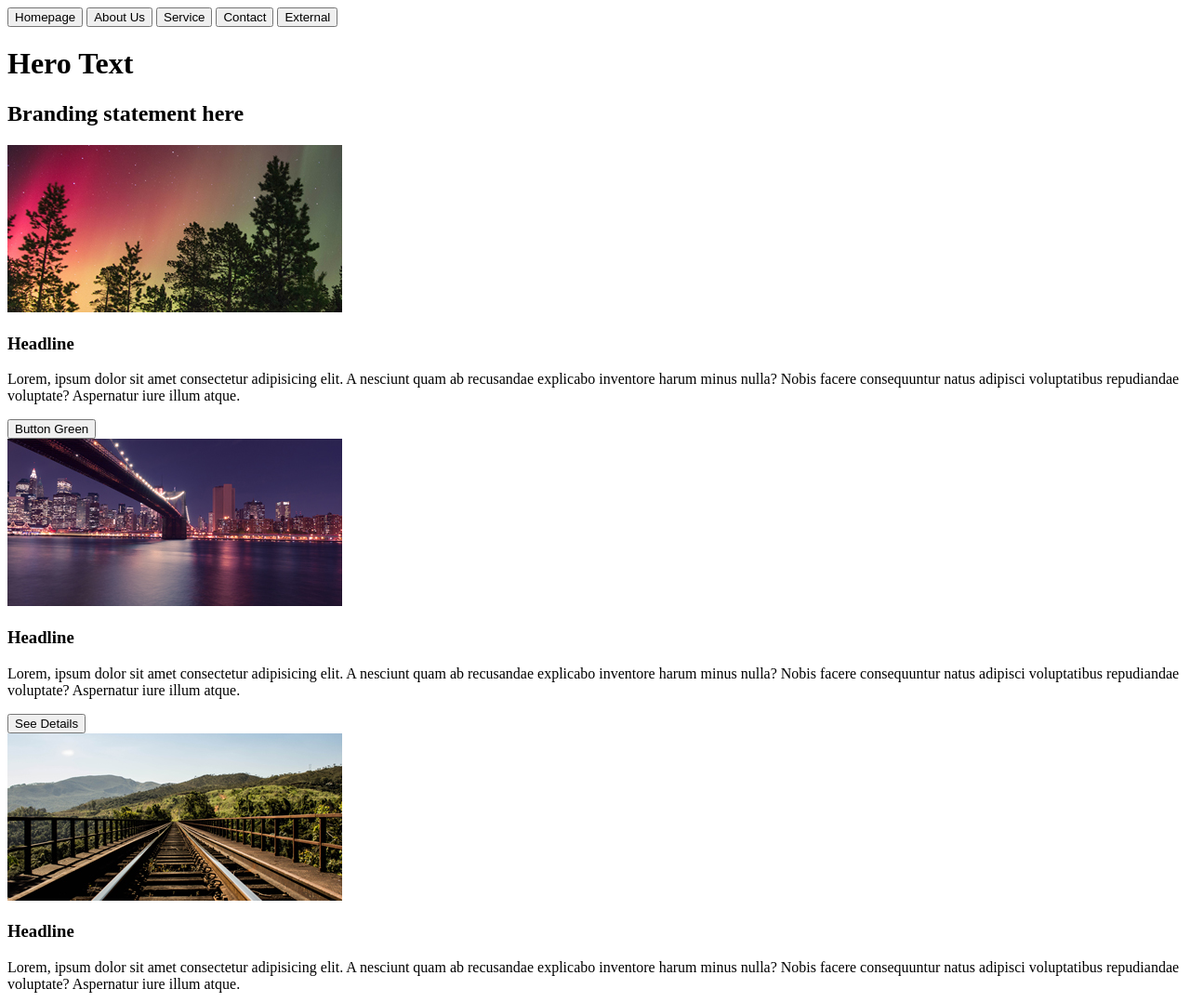
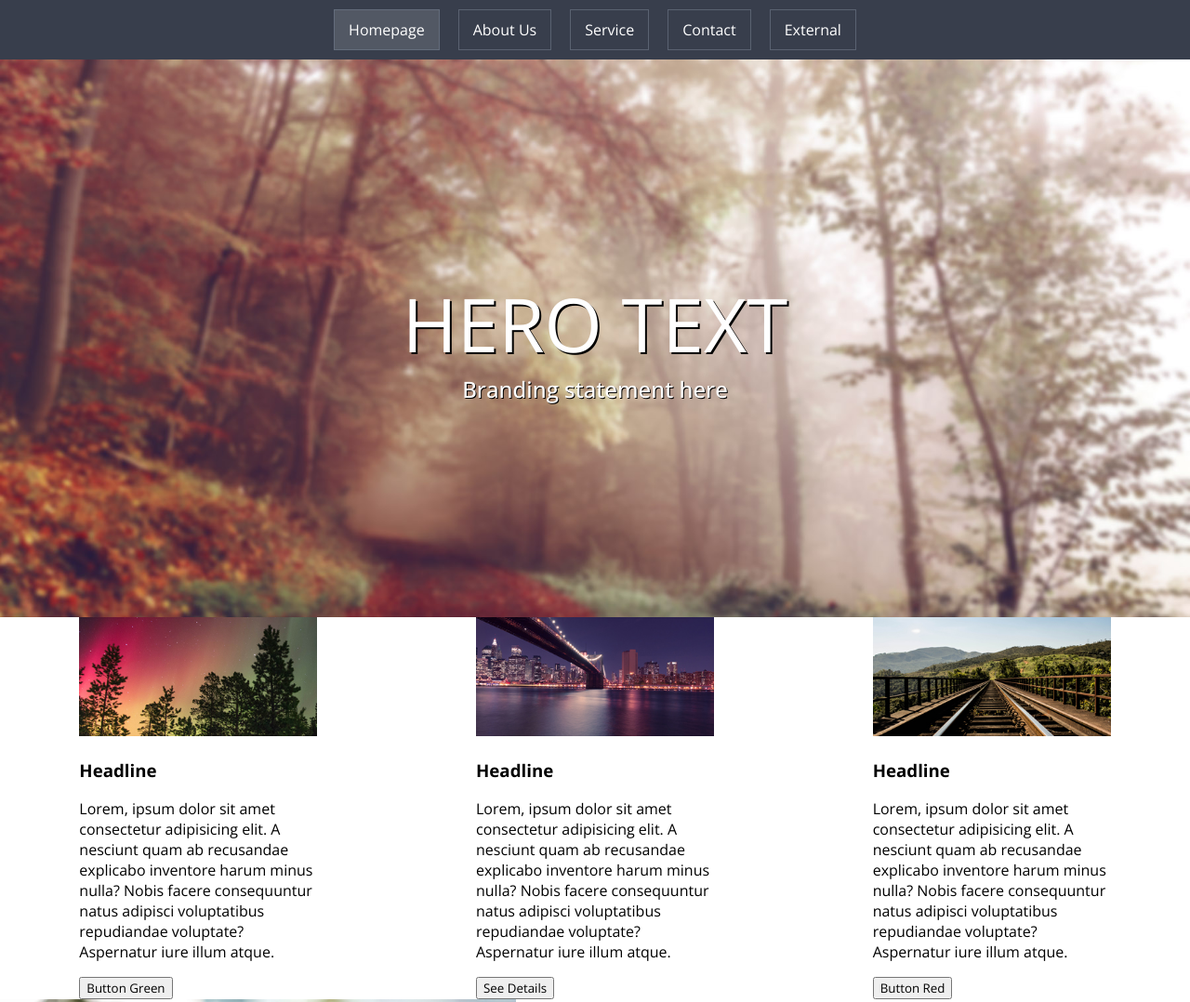
Before and after one commit to ThatWierdAnimator/layout-practice0, a plain HTML site: page index.html in a window 1280 px wide. Shown: the top 1078 px of the page at 93% size. Drawn offline with nearby package versions, Linux system fonts and the light colour scheme.

Commit message:
starting styling

```diff
--- a/index.css
+++ b/index.css
@@ -0,0 +1,86 @@
+@import url('https://fonts.googleapis.com/css2?family=Libre+Bodoni:ital,wght@0,400..700;1,400..700&family=Open+Sans:ital,wght@0,300..800;1,300..800&family=Poppins:ital,wght@0,100;0,200;0,300;0,400;0,500;0,600;0,700;0,800;0,900;1,100;1,200;1,300;1,400;1,500;1,600;1,700;1,800;1,900&display=swap');
+
+* {
+    font-family: "Open Sans";
+}
+
+body {
+    margin: 0;
+}
+
+nav {
+    width: 100%;
+    background-color: #383e4c;
+
+    display: flex;
+    justify-content: center;
+}
+
+nav button {
+    background-color: #383e4c;
+    border: 1px solid #5a6271;
+    color: white;
+    font-size: 1em;
+
+    margin: 10px;
+    padding: 10px 15px;
+}
+
+button.current,
+button:hover {
+    background-color: #525864;
+    border-color: #646d7c;
+
+    cursor: pointer;
+}
+
+header {
+    width: 100%;
+    height: 600px;
+    background-image: url(images/img11.jpg);
+    background-size: cover;
+    background-attachment: fixed;
+
+    display: flex;
+    flex-direction: column;
+    justify-content: center;
+    align-items: center;
+}
+
+header h1 {
+    font-size: 5em;
+    font-weight: 400;
+    text-transform: uppercase;
+
+    color: white;
+    text-shadow: 2px 2px black;
+
+    margin: 0;
+}
+
+header h2 {
+    font-size: 1.5em;
+    font-weight: 500;
+
+    color: white;
+    text-shadow: 1px 1px black;
+
+    margin: 0;
+}
+
+main div:nth-of-type(1) {
+    width: 100%;
+
+    display: flex;
+    justify-content: space-around;
+    flex-wrap: wrap;
+}
+
+main div:nth-of-type(1) article.third {
+    width: 20%;
+    margin: 0 5%;
+}
+
+main div:nth-of-type(1) article.third img {
+    width: 100%;
+}
--- a/index.html
+++ b/index.html
@@ -1,13 +1,14 @@
 <!DOCTYPE html>
-<html lang="en">
+<html lang="zxx">
 <head>
     <meta charset="UTF-8">
     <meta name="viewport" content="width=device-width, initial-scale=1.0">
     <title>Document</title>
+    <link rel="stylesheet" href="index.css">
 </head>
 <body>
     <nav>
-        <button>Homepage</button>
+        <button class="current">Homepage</button>
         <button>About Us</button>
         <button>Service</button>
         <button>Contact</button>
@@ -18,7 +19,7 @@
         <h2>Branding statement here</h2>
     </header>
     <main>
-        <section>
+        <div>
             <article class="third">
                 <img src="images/img1.jpg" alt="trees">
                 <h3>Headline</h3>
@@ -50,12 +51,12 @@
                 <p>Lorem ipsum dolor sit amet consectetur, adipisicing elit. Vero non minima nesciunt veritatis nihil explicabo placeat, facilis soluta rerum fugiat, quam qui repellendus! Nisi illo ad fugiat accusantium, officiis vitae?</p>
                 <button>Read More</button>
             </article>
-        </section>
+        </div>
         <section>
             <h2>Our Services</h2>
             <p>Lorem ipsum dolor sit amet consectetur adipisicing elit. Repellat quas, at error sit reprehenderit ut possimus, optio molestias dignissimos quisquam, et pariatur quae dolorem minus.</p>
         </section>
-        <section>
+        <div>
             <article class="fourth">
                 <img src="images/img6.jpg" alt="lake">
                 <h3>Column One</h3>
@@ -85,7 +86,7 @@
                 <p>Lorem ipsum dolor sit amet consectetur adipisicing elit. Natus officia alias quod voluptatibus laboriosam possimus mollitia temporibus et reprehenderit repellendus aliquid asperiores tempore aperiam accusantium, doloremque neque iure excepturi fugit.</p>
                 <button>Read More</button>
             </article>
-        </section>
+        </div>
         <section>
             <h2>Contact Form</h2>
             <p>Lorem, ipsum dolor sit amet consectetur adipisicing elit. Consectetur harum quia sapiente nam veritatis commodi, voluptates, fuga perferendis dolore, quis quam mollitia ut et incidunt!</p>
@@ -101,7 +102,7 @@
     <footer>
         <h2>Footer</h2>
         <p>Footer info</p>
-        <br>
+        <hr>
         <p>Copyright © 2084 Your Company Name</p>
         <img src="images/img0.png" alt="arrow">
     </footer>
```
